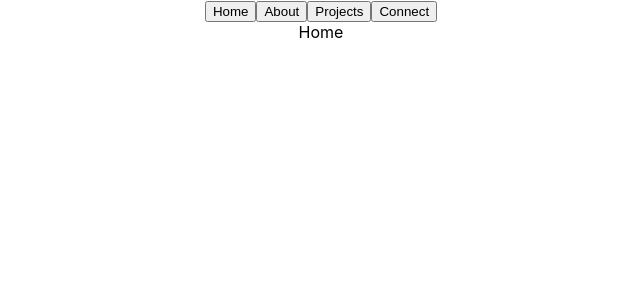
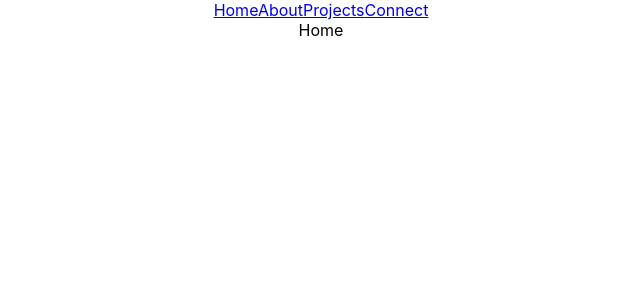
Before and after one commit to Treyceratops/sasso, a React (Create React App) app: page / in a window 1280 px wide. Shown: the top 300 px of the page, without its empty margins (319-959 px from the left). Built offline with nearby package versions, Linux system fonts and the light colour scheme.

Commit message:
add basic readme and routes as links

```diff
--- a/public/index.html
+++ b/public/index.html
@@ -23,7 +23,7 @@
       work correctly both with client-side routing and a non-root public URL.
       Learn how to configure a non-root public URL by running `npm run build`.
     -->
-		<title>SASSOinc</title>
+		<title>SASSO inc</title>
 	</head>
 	<body>
 		<noscript>You need to enable JavaScript to run this app.</noscript>
--- a/src/components/NavBar.js
+++ b/src/components/NavBar.js
@@ -4,18 +4,10 @@ import { Link } from 'react-router-dom';
 function NavBar(props) {
 	return (
 		<div>
-			<Link to='/'>
-				<button>Home</button>
-			</Link>
-			<Link to='/about'>
-				<button>About</button>
-			</Link>
-			<Link to='/projects'>
-				<button>Projects</button>
-			</Link>
-			<Link to='/connect'>
-				<button>Connect</button>
-			</Link>
+			<Link to='/'>Home</Link>
+			<Link to='/about'>About</Link>
+			<Link to='/projects'>Projects</Link>
+			<Link to='/connect'>Connect</Link>
 		</div>
 	);
 }
```
Also changed, not shown: 1 other file (tests, documents, lock files or other folders).
